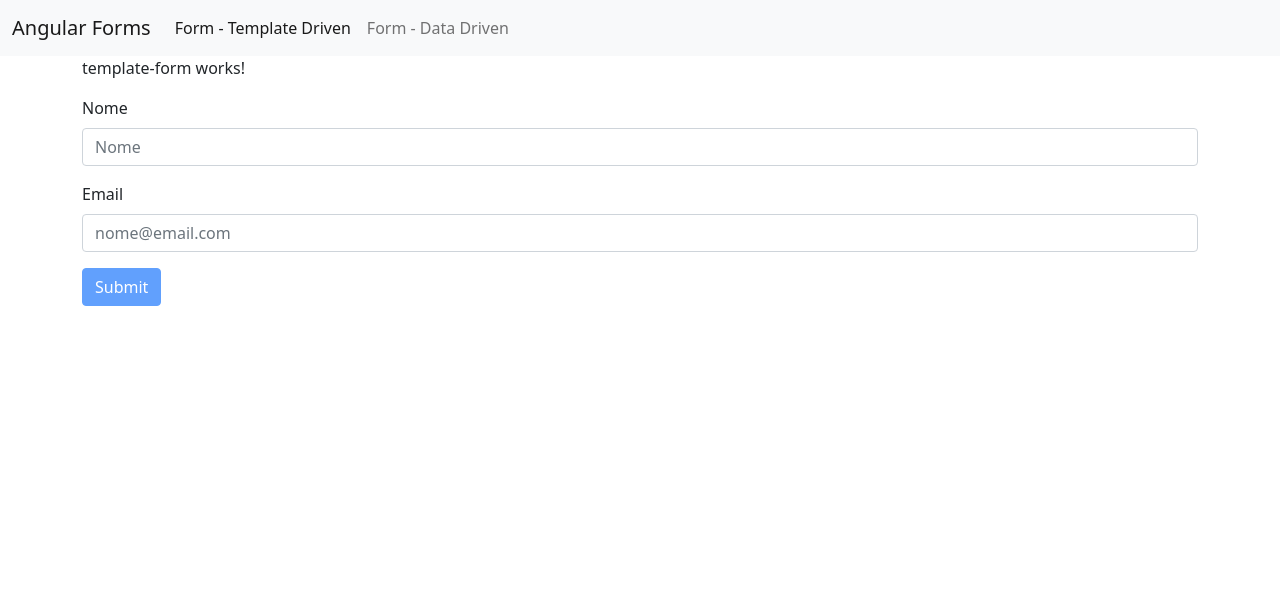
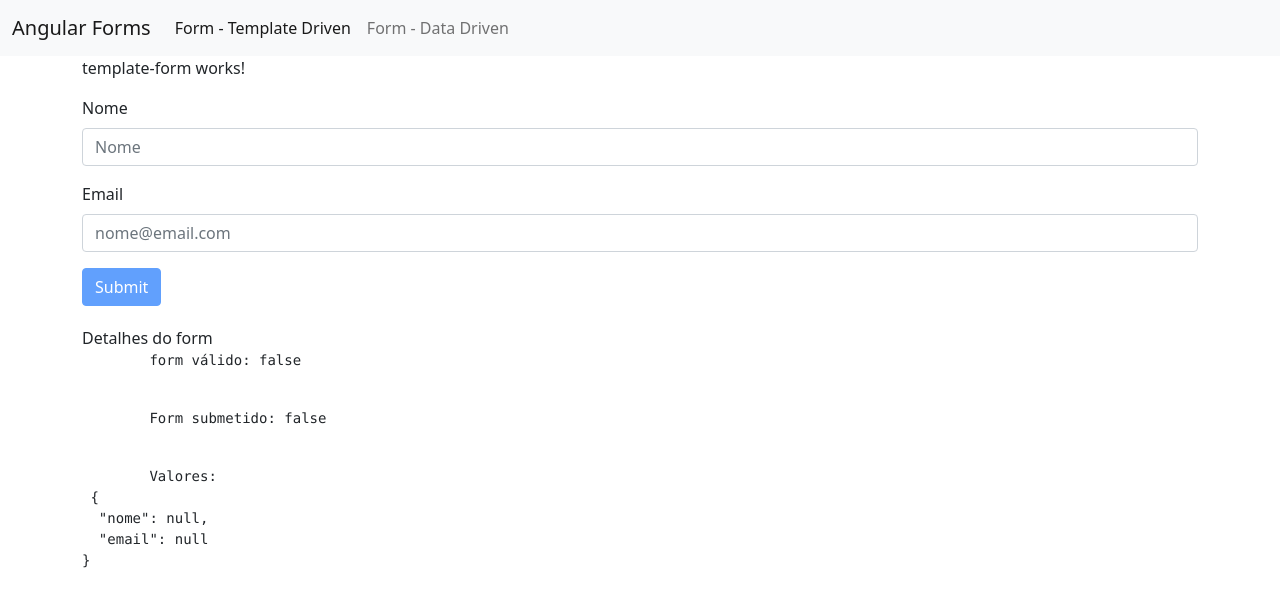
Before and after one commit to GustavoBomfim/formularios-templateDriven, an Angular app in the folder forms/: page /templateForm in a window 1280 px wide. Shown: the top 606 px of the page. Built offline with nearby package versions, Linux system fonts and the light colour scheme.

Commit message:
Verificando dados do Form no template com JSON

```diff
--- a/forms/src/app/app.module.ts
+++ b/forms/src/app/app.module.ts
@@ -7,12 +7,14 @@
 //import { TemplateFormComponent } from './template-form/template-form.component';
 import { DataFormComponent } from './data-form/data-form.component';
 import { FormsModule } from '@angular/forms';
+//import { FormDebugComponent } from './form-debug/form-debug.component';
 
 @NgModule({
   declarations: [
     AppComponent,
     //TemplateFormComponent,
-    DataFormComponent
+    DataFormComponent,
+    //FormDebugComponent
   ],
   imports: [
     BrowserModule,
--- /dev/null
+++ b/forms/src/app/form-debug/form-debug.component.html
@@ -0,0 +1,14 @@
+<div style="margin-top: 20px" *ngIf="form">
+    <div>
+        Detalhes do form
+    </div>
+    <pre>
+        form válido: {{ form.valid }}
+    </pre>
+    <pre>
+        Form submetido: {{ form.submitted }}
+    </pre>
+    <pre>
+        Valores: <br> {{ form.value | json }}
+    </pre>
+</div>
--- /dev/null
+++ b/forms/src/app/form-debug/form-debug.component.ts
@@ -0,0 +1,16 @@
+import { Component, OnInit, Input } from '@angular/core';
+
+@Component({
+  selector: 'app-form-debug',
+  templateUrl: './form-debug.component.html',
+  styleUrls: ['./form-debug.component.css']
+})
+export class FormDebugComponent implements OnInit {
+
+  @Input() form: any;
+  constructor() { }
+
+  ngOnInit(): void {
+  }
+
+}
--- a/forms/src/app/template-form/template-form.component.html
+++ b/forms/src/app/template-form/template-form.component.html
@@ -20,4 +20,5 @@
 
     <button type="submit" class="btn btn-primary" [disabled]="!f.valid">Submit</button>
 
+    <app-form-debug [form]="f"></app-form-debug>
 </form>
--- a/forms/src/app/template-form/template-form.module.ts
+++ b/forms/src/app/template-form/template-form.module.ts
@@ -2,12 +2,14 @@
 import { TemplateFormComponent } from './template-form.component';
 import { NgModule } from '@angular/core';
 import { CommonModule } from '@angular/common';
+import { FormDebugComponent } from '../form-debug/form-debug.component';
 
 
 
 @NgModule({
   declarations: [
-    TemplateFormComponent
+    TemplateFormComponent,
+    FormDebugComponent
   ],
   imports: [
     CommonModule,
```
Also changed, not shown: forms/src/app/form-debug/form-debug.component.css (added), 1 other file (tests, documents, lock files or other folders).
